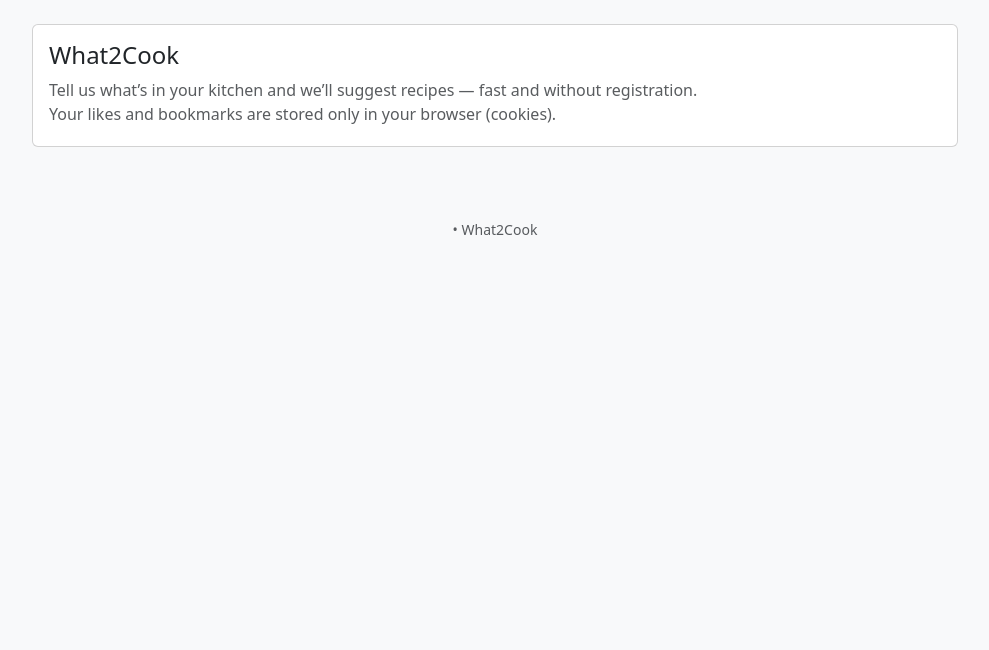
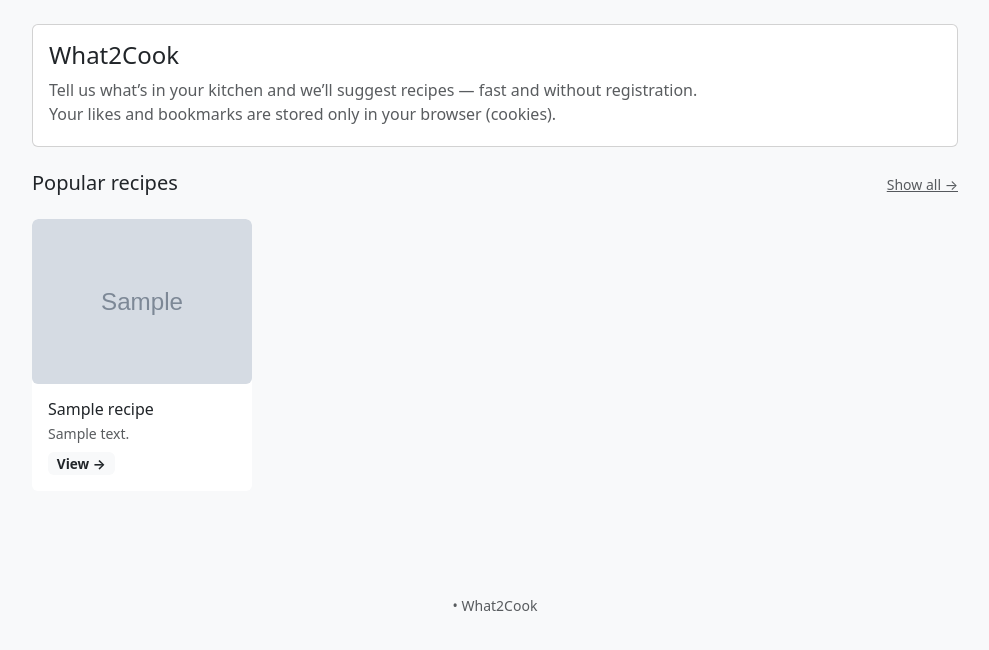
Before and after one commit to p95max/What2Cook, a FastAPI app: template app/templates/index.html in a window 1280 px wide. Shown: the part 54-704 px from the top of the page, without its empty margins (145-1134 px from the left). Run offline with FastAPI, Linux system fonts and the light colour scheme; the template is opened without the code that fills it: most values are stand-ins (such as "Sample title", 1, 10 or a date in 2020); grey boxes marked "Sample" are stand-in pictures; parts of the project's set-up code (start-up, migrations or seed data) failed here and were passed over.

Commit message:
added recipes carousel on main page

```diff
--- a/app/templates/base.html
+++ b/app/templates/base.html
@@ -42,6 +42,7 @@
   <script src="{{ request.url_for('static', path='js/actions.js') }}?v=1"></script>
   <script src="{{ request.url_for('static', path='js/clear_anon.js') }}?v=1"></script>
   <script src="{{ request.url_for('static', path='js/copy_link.js') }}?v=1"></script>
+  <script src="{{ request.url_for('static', path='js/carousel_swiper.js') }}?v=1"></script>
   {% block scripts %}{% endblock %}
 </body>
 </html>
--- /dev/null
+++ b/app/templates/includes/carousel_index.html
@@ -0,0 +1,47 @@
+<section aria-labelledby="carousel-heading" class="mb-4">
+      <div class="d-flex align-items-baseline mb-2">
+        <h2 id="carousel-heading" class="h5 mb-0 me-auto">Popular recipes</h2>
+        <a href="/catalog" class="small text-muted">Show all →</a>
+      </div>
+
+      <div class="swiper mySwiper">
+        <div class="swiper-wrapper">
+          {% if recipes %}
+            {% for recipe in recipes %}
+              <div class="swiper-slide" style="width:auto; max-width: 320px;">
+                <a href="/recipes/{{ recipe.id }}" class="text-decoration-none">
+                  <div class="card recipe-card">
+                    <img
+                      loading="lazy"
+                      src="{{ recipe.image_url or request.url_for('static', path='img/placeholder.png') }}"
+                      alt="{{ recipe.title | e }}"
+                      class="recipe-thumb card-img-top">
+                    <div class="card-body p-3">
+                      <h3 class="h6 mb-1 text-dark">{{ recipe.title | e }}</h3>
+                      {% if recipe.excerpt %}
+                        <p class="small text-muted mb-2">{{ recipe.excerpt[:90] | e }}{% if recipe.excerpt|length > 90 %}…{% endif %}</p>
+                      {% endif %}
+                      <div class="d-flex justify-content-between align-items-center">
+                        <span class="badge bg-light text-dark small">View →</span>
+                      </div>
+                    </div>
+                  </div>
+                </a>
+              </div>
+            {% endfor %}
+          {% else %}
+            <div class="swiper-slide">
+              <div class="card p-4 text-center">
+                <p class="mb-0 text-muted">Пока нет рецептов — добавьте первые!</p>
+              </div>
+            </div>
+          {% endif %}
+        </div>
+
+        <div class="d-flex justify-content-between align-items-center mt-3">
+          <div class="swiper-button-prev" aria-hidden="true"></div>
+          <div class="swiper-pagination d-sm-none d-md-block"></div>
+          <div class="swiper-button-next" aria-hidden="true"></div>
+        </div>
+      </div>
+    </section>
--- a/app/templates/index.html
+++ b/app/templates/index.html
@@ -1,4 +1,36 @@
 {% extends "base.html" %}
+
+{% block head %}
+  {{ super() }}
+  <link rel="stylesheet" href="https://cdn.jsdelivr.net/npm/swiper@10/swiper-bundle.min.css" />
+  <style>
+    .recipe-card {
+      border: 0;
+      transition: transform .18s ease, box-shadow .18s ease;
+      will-change: transform;
+    }
+    .recipe-card:hover,
+    .recipe-card:focus-within {
+      transform: translateY(-6px);
+      box-shadow: 0 10px 30px rgba(0,0,0,0.12);
+    }
+    .recipe-thumb {
+      height: 160px;
+      object-fit: cover;
+      width: 100%;
+      border-radius: .375rem;
+    }
+    .swiper-wrapper {
+      padding: 1rem 0;
+    }
+    .swiper-button-next, .swiper-button-prev {
+      color: #111;
+    }
+    @media (max-width: 576px) {
+      .recipe-thumb { height: 120px; }
+    }
+  </style>
+{% endblock %}
 
 {% block title %}What2Cook — Home{% endblock %}
 
@@ -13,10 +45,14 @@
           Tell us what’s in your kitchen and we’ll suggest recipes — fast and without registration.<br>
           Your likes and bookmarks are stored only in your browser (cookies).
         </p>
-
       </div>
     </div>
-
+  {% include "includes/carousel_index.html" %}
   </div>
 </div>
 {% endblock %}
+
+{% block scripts %}
+  {{ super() }}
+  <script src="https://cdn.jsdelivr.net/npm/swiper@10/swiper-bundle.min.js"></script>
+{% endblock %}
```
Also changed, not shown: app/static/js/carousel_swiper.js (added, +32 -0 lines).
